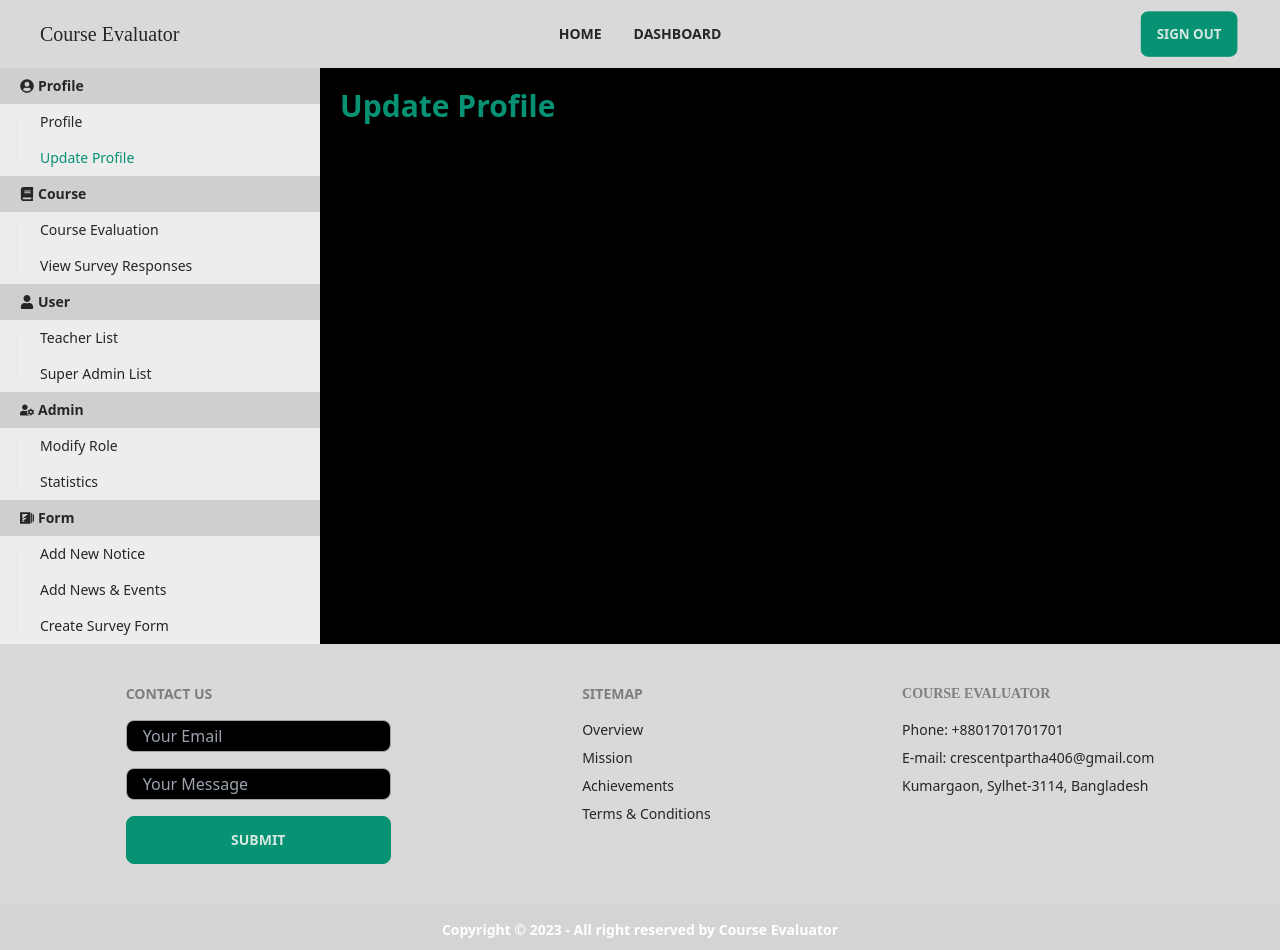
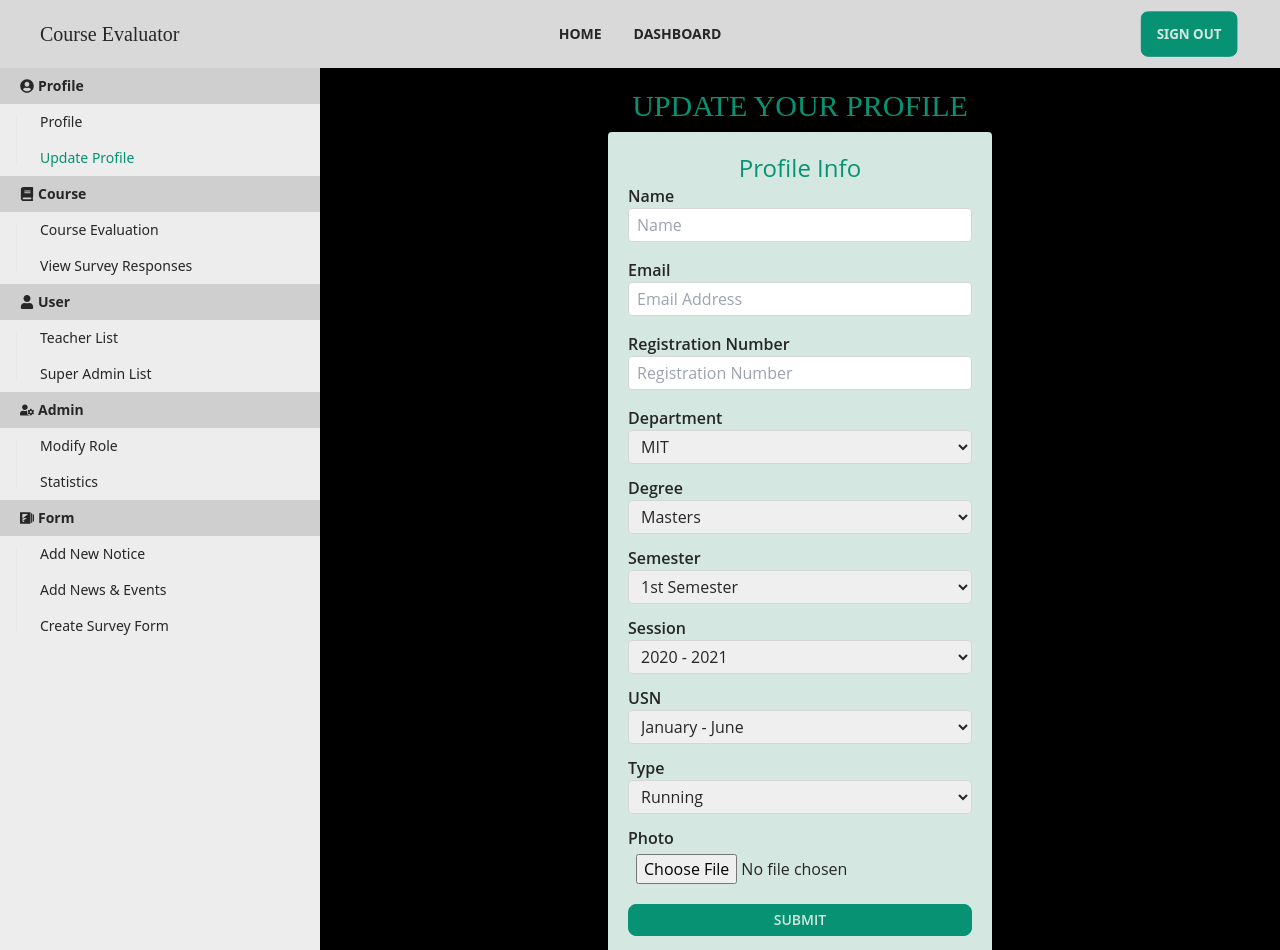
Before and after one commit to crescentpartha/Course-Evaluator, a React (Create React App) app in the folder course-evaluator/: page /dashboard/update-profile in a window 1280 px wide. Shown: the top 950 px of the page. Built offline with nearby package versions, Linux system fonts and the light colour scheme; no server answers.

Commit message:
Design Update Profile Section

```diff
--- a/course-evaluator/src/components/Dashboard/Profile/UpdateProfile.js
+++ b/course-evaluator/src/components/Dashboard/Profile/UpdateProfile.js
@@ -1,9 +1,187 @@
 import React from 'react';
+import { useForm } from 'react-hook-form';
 
 const UpdateProfile = () => {
+    const { register, handleSubmit, formState: { errors } } = useForm();
+
+    const onSubmit = (data) => {
+        console.log(data);
+    }
+
     return (
-        <div>
-            <h2 className="text-3xl font-bold mb-2 text-accent">Update Profile</h2>
+        <div className=''>
+            <h2 className="text-3xl font-medium font-lobster
+             mb-2 text-accent text-center uppercase">Update Your Profile</h2>
+            <form className='rounded font-opensans p-5 card w-96 bg-accent-content shadow-md mx-auto' onSubmit={handleSubmit(onSubmit)}>
+                <h2 className='text-2xl font-medium text-accent text-center'>Profile Info</h2>
+
+                {/* Name */}
+                <div className='text-start'>
+                    <label className='font-semibold pb-2 text-secondary' htmlFor="">Name</label> <br />
+                    <input
+                        style={{ border: '1px solid #d6d6d6' }}
+                        className='block w-full px-2 py-1 rounded'
+                        placeholder='Name'
+                        type="text"
+                        {...register("name", {
+                            required: "Name is required",
+                            maxLength: {
+                                value: 50,
+                                message: "Max length is 50 character long"
+                            },
+                            pattern: {
+                                value: /^[A-Z]+((\s)?([A-Za-z])+)*$/,
+                                message: 'Name is invalid'
+                            }
+                        })}
+                    />
+                    <label className="label">
+                        {errors.name?.type === 'required' && <span className="label-text-alt text-error">{errors.name?.message}</span>}
+                        {errors.name?.type === 'maxLength' && <span className="label-text-alt text-error">{errors.name?.message}</span>}
+                        {errors.name?.type === 'pattern' && <span className="label-text-alt text-error">{errors.name?.message}</span>}
+                    </label>
+                </div>
+
+                {/* Email */}
+                <div className="text-start">
+                    <label className='font-semibold pb-2 text-secondary' htmlFor="">Email</label>
+                    <input
+                        style={{ border: '1px solid #d6d6d6' }}
+                        className='block w-full px-2 py-1 rounded'
+                        type="email"
+                        placeholder="Email Address"
+                        {...register("email", {
+                            required: {
+                                value: true,
+                                message: 'Email is Required'
+                            },
+                            pattern: {
+                                value: /^[a-z0-9+_.-]+@[a-z]+\.[a-z]{3}$/,
+                                message: 'Provide a valid Email'
+                            }
+                        })}
+                    />
+                    <label className="label">
+                        {errors.email?.type === 'required' && <span className="label-text-alt text-error">{errors.email?.message}</span>}
+                        {errors.email?.type === 'pattern' && <span className="label-text-alt text-error">{errors.email?.message}</span>}
+                    </label>
+                </div>
+
+                {/* Registration Number */}
+                <div className="text-start">
+                    <label className='font-semibold pb-2 text-secondary' htmlFor="">Registration Number</label>
+                    <input
+                        style={{ border: '1px solid #d6d6d6' }}
+                        className='block w-full px-2 py-1 rounded'
+                        type="password"
+                        placeholder="Registration Number"
+                        {...register("registration_no", {
+                            required: {
+                                value: true,
+                                message: 'Registration number is Required'
+                            },
+                            minLength: {
+                                value: 10,
+                                message: 'Must be 10 characters long'
+                            },
+                            maxLength: {
+                                value: 10,
+                                message: 'Must be 10 characters long'
+                            }
+                        })}
+                    />
+                    <label className="label">
+                        {errors.registration_no?.type === 'required' && <span className="label-text-alt text-error">{errors.registration_no?.message}</span>}
+                        {errors.registration_no?.type === 'minLength' && <span className="label-text-alt text-error">{errors.registration_no?.message}</span>}
+                        {errors.registration_no?.type === 'maxLength' && <span className="label-text-alt text-error">{errors.registration_no?.message}</span>}
+                    </label>
+                </div>
+
+                {/* Department */}
+                <div className='text-start mb-3'>
+                <label className='font-semibold pb-2 text-secondary' htmlFor="">Department</label>
+                    <select {...register("department")} className='d-block w-full px-2 py-1 rounded' style={{ border: '1px solid #d6d6d6' }}>
+                        <option value="MIT">MIT</option>
+                        <option value="SWE">SWE</option>
+                        <option value="PGD">PGD</option>
+                    </select>
+                </div>
+
+                {/* Degree */}
+                <div className='text-start mb-3'>
+                <label className='font-semibold pb-2 text-secondary' htmlFor="">Degree</label>
+                    <select {...register("degree")} className='d-block w-full px-2 py-1 rounded' style={{ border: '1px solid #d6d6d6' }}>
+                        <option value="Masters">Masters</option>
+                        <option value="Bachelors">Bachelors</option>
+                        <option value="Diploma">Diploma</option>
+                    </select>
+                </div>
+
+                {/* Semester */}
+                <div className='text-start mb-3'>
+                <label className='font-semibold pb-2 text-secondary' htmlFor="">Semester</label>
+                    <select {...register("semester")} className='d-block w-full px-2 py-1 rounded' style={{ border: '1px solid #d6d6d6' }}>
+                        <option value="1st Semester">1st Semester</option>
+                        <option value="2nd Semester">2nd Semester</option>
+                        <option value="3rd Semester">3rd Semester</option>
+                    </select>
+                </div>
+
+                {/* Session */}
+                <div className='text-start mb-3'>
+                <label className='font-semibold pb-2 text-secondary' htmlFor="">Session</label>
+                    <select {...register("session")} className='d-block w-full px-2 py-1 rounded' style={{ border: '1px solid #d6d6d6' }}>
+                        <option value="2020 - 2021">2020 - 2021</option>
+                        <option value="2021 - 2022">2021 - 2022</option>
+                        <option value="2022 - 2023">2022 - 2023</option>
+                    </select>
+                </div>
+
+                {/* USN */}
+                <div className='text-start mb-3'>
+                <label className='font-semibold pb-2 text-secondary' htmlFor="">USN</label>
+                    <select {...register("usn")} className='d-block w-full px-2 py-1 rounded' style={{ border: '1px solid #d6d6d6' }}>
+                        <option value="January - June">January - June</option>
+                        <option value="July - December">July - December</option>
+                    </select>
+                </div>
+
+                {/* Type */}
+                <div className='text-start mb-3'>
+                <label className='font-semibold pb-2 text-secondary' htmlFor="">Type</label>
+                    <select {...register("type")} className='d-block w-full px-2 py-1 rounded' style={{ border: '1px solid #d6d6d6' }}>
+                        <option value="Running">Running</option>
+                        <option value="Passed">Passed</option>
+                    </select>
+                </div>
+
+                {/* Image */}
+                <div className="text-start">
+                    <label className='font-semibold pb-2 text-secondary' htmlFor="">Photo</label> <br />
+                    <input
+                        type="file"
+                        className='block w-full px-2 py-1 rounded'
+                        {...register("image", {
+                            required: {
+                                value: true,
+                                message: 'Image is Required'
+                            }
+                        })}
+                    />
+                    <label className="label">
+                        {errors.image?.type === 'required' && <span className="label-text-alt text-red-500">{errors.image?.message}</span>}
+                    </label>
+                </div>
+
+                {/* Add Item */}
+                <div>
+                    <input
+                        className='btn btn-sm btn-accent w-full'
+                        type="submit"
+                        value="Submit"
+                    />
+                </div>
+            </form>
         </div>
     );
 };
```
